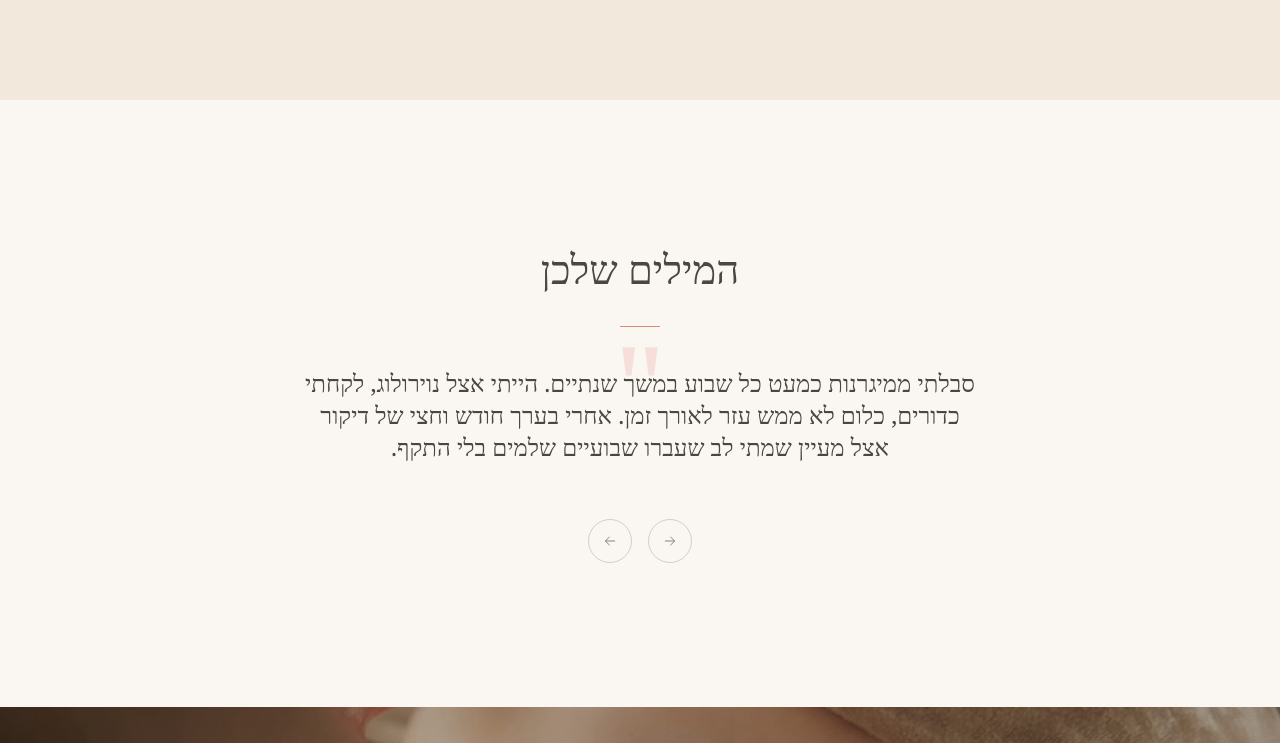
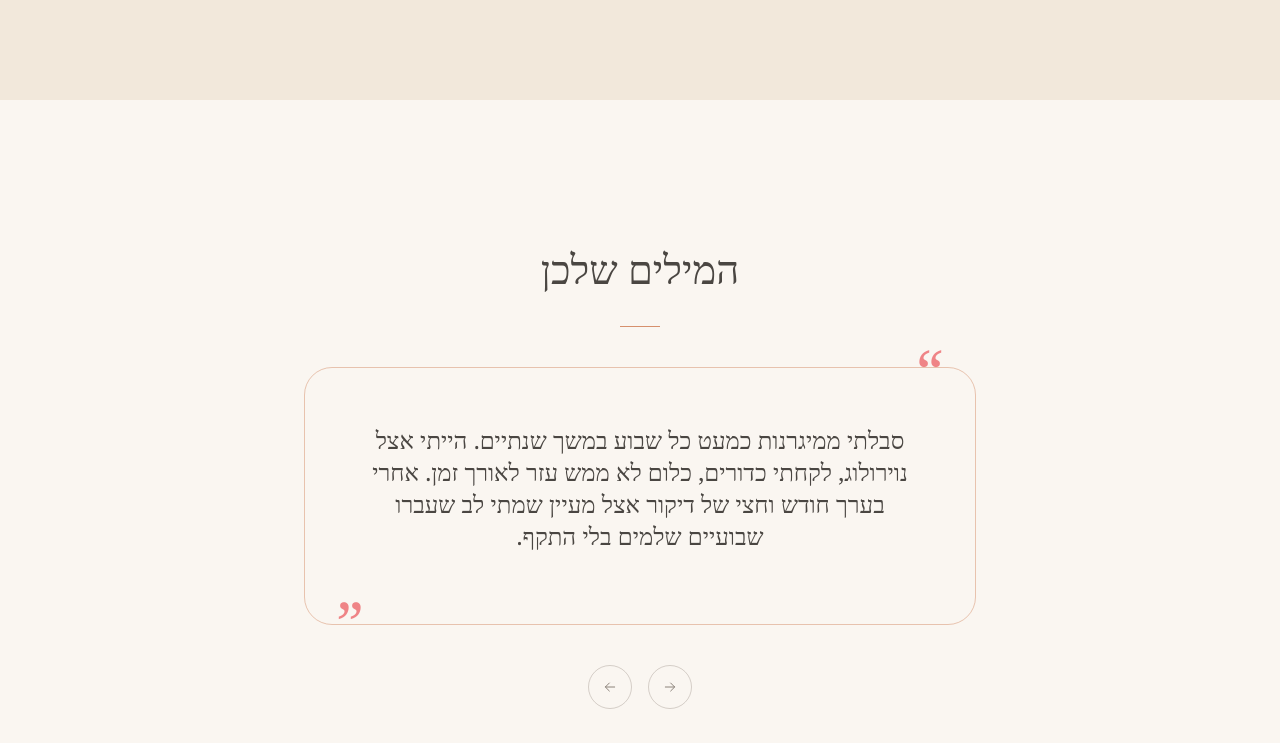
Before and after one commit to ErezGartsman/maayan-clinic-website, a React (Vite) app: page / in a window 1280 px wide. Shown: the part 2796-3539 px from the top of the page. Built offline with nearby package versions, Linux system fonts and the light colour scheme; a web font is replaced by a local one.

Commit message:
Redesign testimonials with framed quotes, fix gallery spacing, and update copy

```diff
--- a/src/components/sections/Bio.jsx
+++ b/src/components/sections/Bio.jsx
@@ -40,7 +40,7 @@ function Bio() {
             variants={prefersReducedMotion ? undefined : fadeUp}
             className="mt-3 text-2xl font-normal leading-snug text-taupe-500"
           >
-            רפואה סינית, דרך הבנה מערבית עמוקה.
+            רפואה סינית, דרך הבנה מערבית.
           </motion.h3>
 
           <motion.p
--- a/src/components/sections/Testimonials.jsx
+++ b/src/components/sections/Testimonials.jsx
@@ -88,14 +88,15 @@ function Testimonials() {
         <h2 className="text-[40px] leading-tight text-taupe-600">המילים שלכן</h2>
         <div className="mx-auto mt-8 h-px w-10 bg-terracotta-300" />
 
-        <div className="relative mt-10 min-h-[12rem] sm:min-h-[9rem] md:min-h-[7rem]">
+        <div className="relative mt-10 rounded-[28px] border border-terracotta-300/50 px-8 py-10 sm:px-14 sm:py-14">
           <span
             aria-hidden="true"
-            className="pointer-events-none absolute -top-8 left-1/2 z-0 -translate-x-1/2 select-none font-display text-[6rem] leading-none text-terracotta-500/20 sm:-top-10 sm:text-[7.5rem]"
+            className="pointer-events-none absolute -top-6 right-6 select-none font-display text-5xl leading-none text-terracotta-500 sm:-top-7 sm:right-8 sm:text-6xl"
           >
-            "
+            &ldquo;
           </span>
 
+          <div className="relative min-h-[16rem] sm:min-h-[10rem] md:min-h-[9rem]">
             <AnimatePresence>
               <motion.div
                 key={index}
@@ -103,13 +104,21 @@ function Testimonials() {
                 animate={{ opacity: 1 }}
                 exit={{ opacity: 0 }}
                 transition={{ duration: prefersReducedMotion ? 0.2 : 0.9, ease: "easeInOut" }}
-              className="absolute inset-0 z-10"
+                className="absolute inset-0"
               >
                 <p className="font-display text-xl font-light leading-[1.7] text-taupe-600 md:text-2xl">
                   {current.quote}
                 </p>
               </motion.div>
             </AnimatePresence>
+          </div>
+
+          <span
+            aria-hidden="true"
+            className="pointer-events-none absolute -bottom-6 left-6 select-none font-display text-5xl leading-none text-terracotta-500 sm:-bottom-7 sm:left-8 sm:text-6xl"
+          >
+            &rdquo;
+          </span>
         </div>
 
         <div className="mt-10 flex items-center justify-center gap-4">
--- a/src/components/ui/image-stack.jsx
+++ b/src/components/ui/image-stack.jsx
@@ -54,19 +54,19 @@ function ImageStack({ images = [] }) {
         })}
       </div>
 
-      <div className="mt-5 flex items-center justify-center gap-3 text-taupe-400">
+      <div className="mt-10 flex items-center justify-center gap-3 text-taupe-400">
         <motion.span
           animate={prefersReducedMotion ? undefined : { x: [0, 5, 0] }}
           transition={{ duration: 1.6, repeat: Infinity, ease: "easeInOut" }}
         >
-          <ArrowIcon direction="start" className="h-3.5 w-3.5" />
+          <ArrowIcon direction="start" className="h-4 w-4" />
         </motion.span>
-        <span className="text-xs font-light tracking-wide">גררי לצדדים לצפייה בכל התעודות</span>
+        <span className="text-sm font-light tracking-wide">גררי לצדדים לצפייה בכל התעודות</span>
         <motion.span
           animate={prefersReducedMotion ? undefined : { x: [0, -5, 0] }}
           transition={{ duration: 1.6, repeat: Infinity, ease: "easeInOut" }}
         >
-          <ArrowIcon direction="end" className="h-3.5 w-3.5" />
+          <ArrowIcon direction="end" className="h-4 w-4" />
         </motion.span>
       </div>
     </div>
```
Also changed, not shown: src/lib/services.js. Lines whose indentation alone changed are shown as unchanged.
